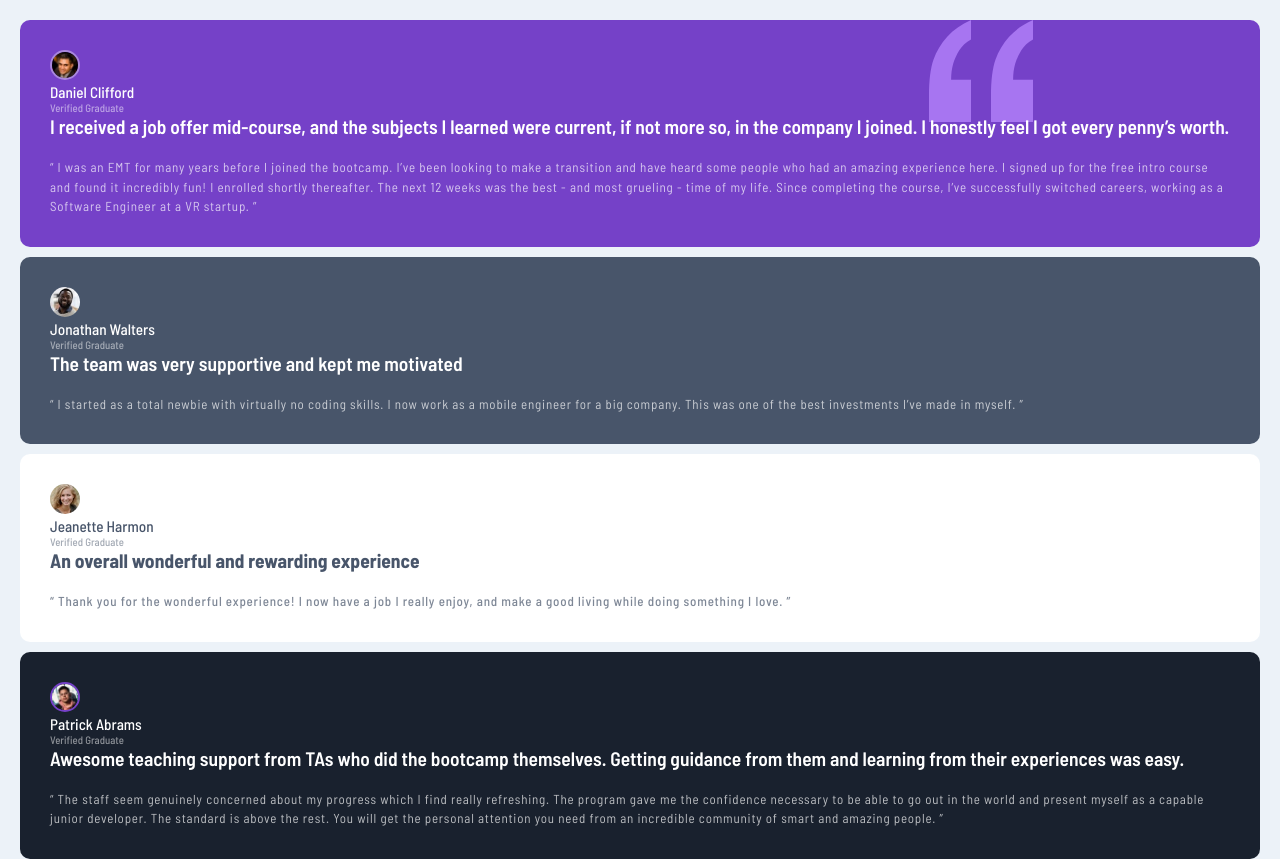
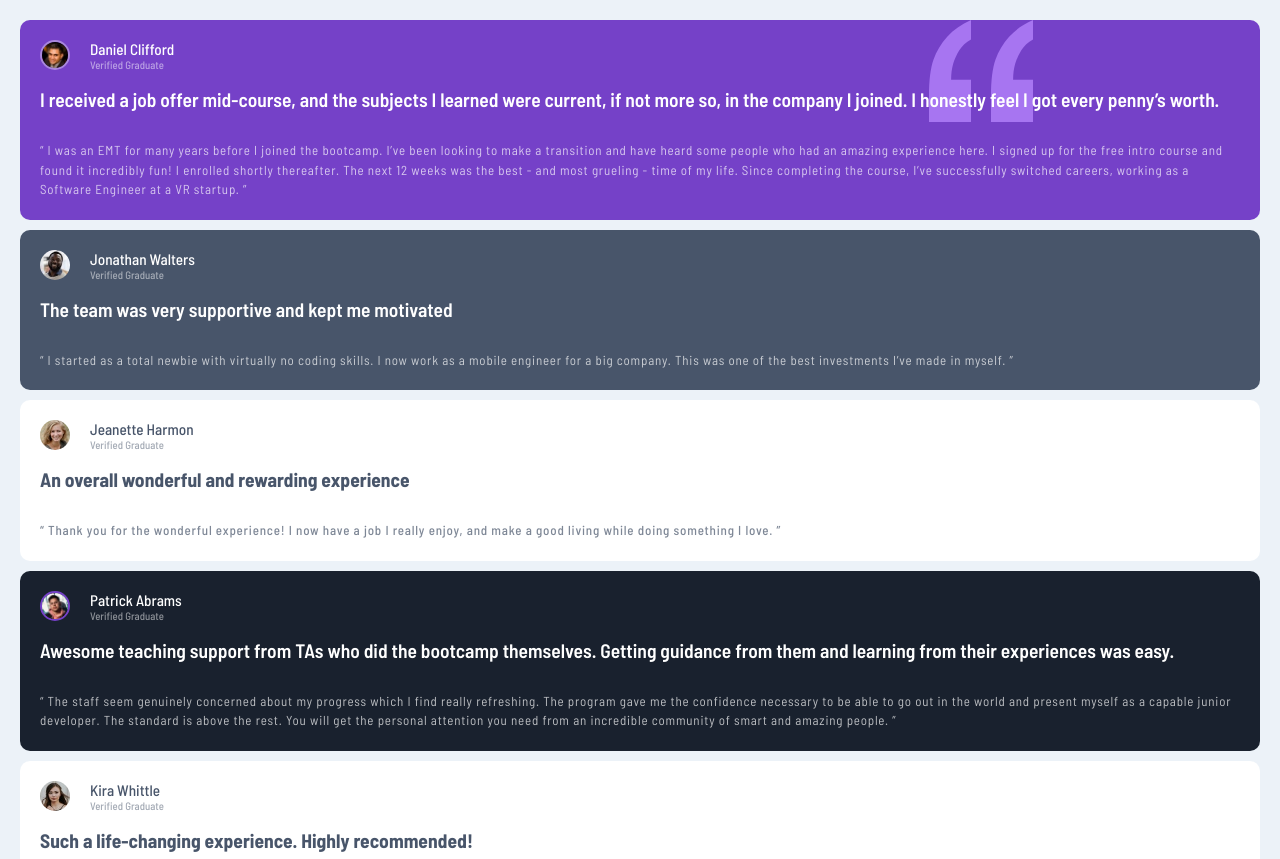
Before and after one commit to Marius1124/CSS-Advanced-Oppgave-1-Testimonial-Grid, a plain HTML site: page index.html in a window 1280 px wide. Shown: the top 859 px of the page. Drawn offline with Linux system fonts and the light colour scheme.

Commit message:
added .person to assure proper alignment of portrait and titles and removed unnecessary css styling as well as adding some more comments for clarity

```diff
--- a/index.html
+++ b/index.html
@@ -5,25 +5,30 @@
     <meta name="viewport" content="width=device-width, initial-scale=1.0" />
     <!-- displays site properly based on user's device -->
 
+    <!-- Font link -->
     <link rel="preconnect" href="https://fonts.googleapis.com" />
     <link rel="preconnect" href="https://fonts.gstatic.com" crossorigin />
     <link
       href="https://fonts.googleapis.com/css2?family=Barlow+Semi+Condensed:ital,wght@0,100;0,200;0,300;0,400;0,500;0,600;0,700;0,800;0,900;1,100;1,200;1,300;1,400;1,500;1,600;1,700;1,800;1,900&display=swap"
       rel="stylesheet"
     />
-
+    <!-- Browser tab icon -->
     <link
       rel="icon"
       type="image/png"
       sizes="32x32"
       href="./images/favicon-32x32.png"
     />
+    <!-- Link to css stylesheet -->
     <link rel="stylesheet" href="styles.css" />
     <title>Frontend Mentor | [Frontend Grid Challenge]</title>
   </head>
+
+  <!-- Start to body? -->
   <body>
     <div class="container">
       <div class="card-one">
+        <div class="person">
           <div class="portrait">
             <img
               src="./images/image-daniel.jpg"
@@ -33,6 +38,7 @@
           <div class="card-title">
             <h3>Daniel Clifford</h3>
             <h5>Verified Graduate</h5>
+          </div>
         </div>
         <h2>
           I received a job offer mid-course, and the subjects I learned were
@@ -51,6 +57,7 @@
       </div>
 
       <div class="card-two">
+        <div class="person">
           <div class="portrait">
             <img
               src="./images/image-jonathan.jpg"
@@ -61,6 +68,7 @@
             <h3>Jonathan Walters</h3>
             <h5>Verified Graduate</h5>
           </div>
+        </div>
         <h2>The team was very supportive and kept me motivated</h2>
         <p>
           “ I started as a total newbie with virtually no coding skills. I now
@@ -70,6 +78,7 @@
       </div>
 
       <div class="card-three">
+        <div class="person">
           <div class="portrait">
             <img
               src="./images/image-jeanette.jpg"
@@ -80,6 +89,7 @@
             <h3>Jeanette Harmon</h3>
             <h5>Verified Graduate</h5>
           </div>
+        </div>
         <h2>An overall wonderful and rewarding experience</h2>
         <p>
           “ Thank you for the wonderful experience! I now have a job I really
@@ -88,6 +98,7 @@
       </div>
 
       <div class="card-four">
+        <div class="person">
           <div class="portrait">
             <img
               src="./images/image-patrick.jpg"
@@ -98,6 +109,7 @@
           <div class="card-title">
             <h3>Patrick Abrams</h3>
             <h5>Verified Graduate</h5>
+          </div>
         </div>
         <h2>
           Awesome teaching support from TAs who did the bootcamp themselves.
@@ -115,6 +127,7 @@
       </div>
 
       <div class="card-five">
+        <div class="person">
           <div class="portrait">
             <img
               src="./images/image-kira.jpg"
@@ -124,6 +137,7 @@
           <div class="card-title">
             <h3>Kira Whittle</h3>
             <h5>Verified Graduate</h5>
+          </div>
         </div>
         <h2>Such a life-changing experience. Highly recommended!</h2>
         <p>
--- a/styles.css
+++ b/styles.css
@@ -14,14 +14,17 @@ body {
   margin: 10px;
 }
 
-/* Wraps the elements to ensure they don't take up unnecessary space */
-.card-title,
-.portrait,
-h3,
-h5 {
-  width: fit-content;
+h2 {
+  margin-top: 14px;
 }
 
+/* Makes it so that name and verified title appears at the right side of the portrait */
+.person {
+  display: flex;
+  gap: 20px;
+}
+
+/* makes the portrait image round and sizes it appropriately */
 .portrait img {
   border-radius: 50%;
   width: 30px;
@@ -99,7 +102,7 @@ h5 {
   line-height: 1.5;
   letter-spacing: 0.8px;
   font-weight: 400;
-  margin-top: 20px;
+  margin-top: 30px;
   color: hsl(0, 0%, 100%);
   opacity: 70%;
 }
@@ -109,7 +112,7 @@ h5 {
   line-height: 1.5;
   letter-spacing: 0.8px;
   font-weight: 500;
-  margin-top: 20px;
+  margin-top: 30px;
   color: hsl(217, 19%, 35%);
   opacity: 70%;
 }
@@ -150,7 +153,7 @@ h5 {
 .card-three,
 .card-four,
 .card-five {
-  padding: 30px;
+  padding: 20px;
   border-radius: 10px;
   margin: 10px;
 }
```
Lines whose indentation alone changed are shown as unchanged.
